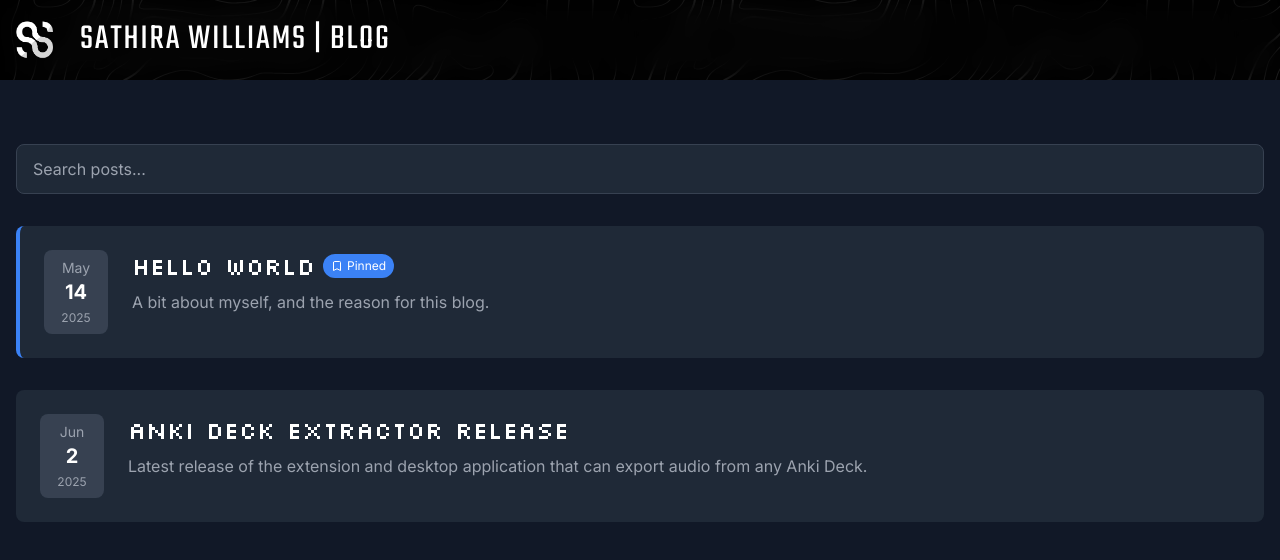
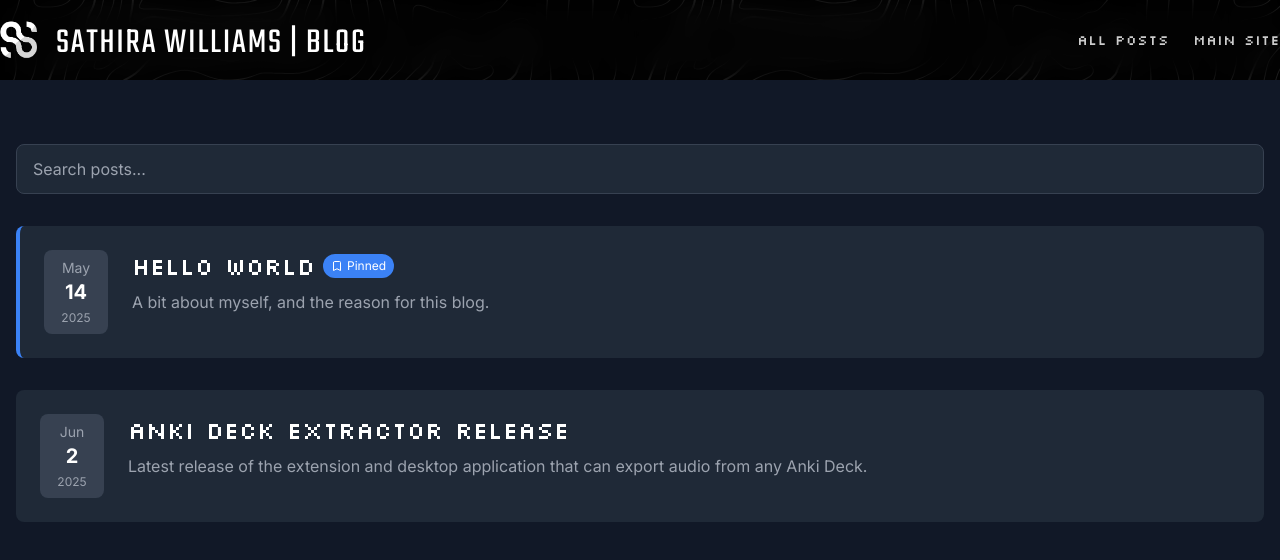
Before and after one commit to pwSathira/personal_website_version3, a Next.js app: page /blog in a window 1280 px wide. Shown: the top 560 px of the page. Built offline with nearby package versions, Linux system fonts and the light colour scheme.

Commit message:
feat: enhance BlogHeader with mobile navigation, scroll detection, and improved animations; update Blog component layout

```diff
--- a/src/app/blog/page.js
+++ b/src/app/blog/page.js
@@ -57,6 +57,7 @@ export default function Blog() {
     return (
         <div className="min-h-screen bg-gray-900">
             <div className="container mx-auto px-4 py-16">
+                <BlurFade delay={0.2} inView>
                 <div className="mb-8">
                     <input
                         type="text"
@@ -66,16 +67,7 @@ export default function Blog() {
                         className="w-full px-4 py-3 rounded-lg bg-gray-800 text-white border border-gray-700 focus:border-blue-500 focus:outline-none"
                     />
                 </div>
-
-                {isLoading ? (
-                    <div className="text-center text-white py-10">
-                        <p className="text-xl">Loading posts...</p>
-                    </div>
-                ) : filteredPosts.length === 0 ? (
-                    <div className="text-center text-white py-10">
-                        <p className="text-xl">No posts found matching your search.</p>
-                    </div>
-                ) : (
+                </BlurFade>
                     <div className="grid gap-8">
                         {filteredPosts.map((post) => {
                             const { month, day, year } = formatDate(post.date);
@@ -108,7 +100,6 @@ export default function Blog() {
                             );
                         })}
                     </div>
-                )}
             </div>
         </div>
     );
--- a/src/components/BlogHeader.jsx
+++ b/src/components/BlogHeader.jsx
@@ -1,12 +1,40 @@
 import Link from 'next/link';
 import Image from 'next/image';
+import { useState, useEffect } from 'react';
+import { motion, AnimatePresence } from 'framer-motion';
+import { Menu, X } from 'lucide-react';
 
 const Header = () => {
+    const [isScrolled, setIsScrolled] = useState(false);
+    const [isMobileMenuOpen, setIsMobileMenuOpen] = useState(false);
+
+    useEffect(() => {
+        const handleScroll = () => {
+            setIsScrolled(window.scrollY > 20);
+        };
+        window.addEventListener('scroll', handleScroll);
+        return () => window.removeEventListener('scroll', handleScroll);
+    }, []);
+
+    const navLinks = [
+        { href: '/blog', label: 'All Posts' },
+        { href: '/', label: 'Main Site' },
+    ];
+
     return (
-        <header className="fixed top-0 left-0 right-0 z-50 bg-black/30 backdrop-blur-md h-[80px]">
-            <div className="container mx-auto h-full px-4 py-3">
-                <nav className="flex items-center h-full gap-6">
-                    <Link href="/" className="hover:opacity-80 transition-opacity flex items-center gap-6">
+        <motion.header
+            initial={{ y: -100 }}
+            animate={{ y: 0 }}
+            className={`fixed top-0 left-0 right-0 z-50 transition-all duration-300 ${
+                isScrolled ? 'bg-black/50 backdrop-blur-lg' : 'bg-black/30 backdrop-blur-md'
+            }`}
+        >
+            <div className="container mx-auto h-[80px]">
+                <nav className="flex items-center justify-between h-full">
+                    <Link
+                        href="/"
+                        className="hover:opacity-80 transition-opacity flex items-center gap-4"
+                    >
                         <Image
                             src="/sw-logo-2024-trans.png"
                             alt="SW Logo"
@@ -15,13 +43,62 @@ const Header = () => {
                             priority
                             className="w-auto h-10"
                         />
-                        <h2 className="text-4xl tracking-wider font-teko">
+                        <h2 className="text-3xl md:text-4xl tracking-wider font-teko mt-2">
                             SATHIRA WILLIAMS | BLOG
                         </h2>
                     </Link>
+
+                    {/* Desktop Navigation */}
+                    <div className="hidden md:flex items-center gap-6">
+                        {navLinks.map((link) => (
+                            <Link
+                                key={link.href}
+                                href={link.href}
+                                className="text-white/80 hover:text-white transition-colors duration-200 font-silk text-sm uppercase tracking-wider"
+                            >
+                                {link.label}
+                            </Link>
+                        ))}
+                    </div>
+
+                    {/* Mobile Menu Button */}
+                    <button
+                        className="md:hidden text-white/80 hover:text-white transition-colors"
+                        onClick={() => setIsMobileMenuOpen(!isMobileMenuOpen)}
+                        aria-label="Toggle menu"
+                    >
+                        {isMobileMenuOpen ? <X size={24} /> : <Menu size={24} />}
+                    </button>
                 </nav>
             </div>
-        </header>
+
+            {/* Mobile Navigation */}
+            <AnimatePresence>
+                {isMobileMenuOpen && (
+                    <motion.div
+                        initial={{ opacity: 0, height: 0 }}
+                        animate={{ opacity: 1, height: 'auto' }}
+                        exit={{ opacity: 0, height: 0 }}
+                        className="md:hidden bg-black/90 backdrop-blur-lg"
+                    >
+                        <div className="container mx-auto px-4 py-4">
+                            <div className="flex flex-col gap-4">
+                                {navLinks.map((link) => (
+                                    <Link
+                                        key={link.href}
+                                        href={link.href}
+                                        className="text-white/80 hover:text-white transition-colors duration-200 font-silk text-sm uppercase tracking-wider py-2"
+                                        onClick={() => setIsMobileMenuOpen(false)}
+                                    >
+                                        {link.label}
+                                    </Link>
+                                ))}
+                            </div>
+                        </div>
+                    </motion.div>
+                )}
+            </AnimatePresence>
+        </motion.header>
     );
 };
 
--- a/src/components/LatestBlogs.jsx
+++ b/src/components/LatestBlogs.jsx
@@ -36,7 +36,7 @@ const LatestBlog = () => {
         <motion.div
             initial={{ opacity: 0, y: 20 }}
             animate={{ opacity: 1, y: 0 }}
-            className="absolute top-[20%] right-8 w-[320px] rounded-xl bg-black/40 backdrop-blur-lg p-4 shadow-2xl border border-white/10"
+            className="absolute top-[20%] right-8 w-[320px] rounded-xl bg-black/30 backdrop-blur-lg p-4 shadow-2xl border border-white/10"
         >
             <div className="relative">
                 <div className="flex items-center justify-between mb-4 group">
```
